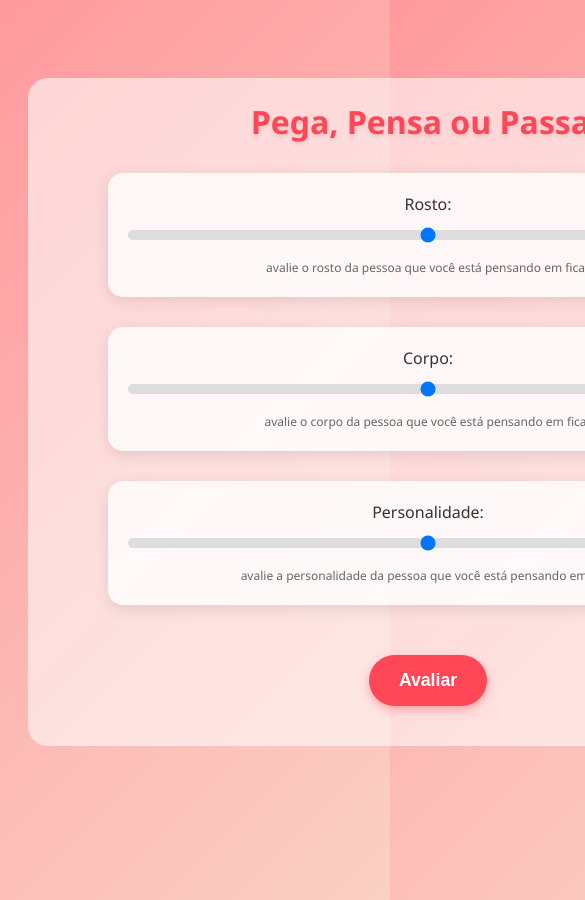
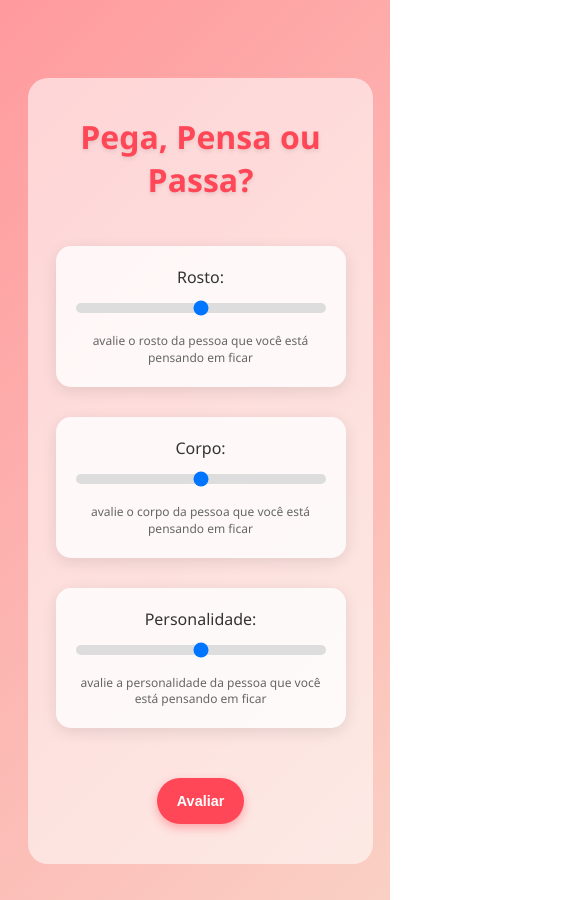
Before and after one commit to pdrobull/ppp, a plain HTML site: page index.html in a window 390 px wide. Shown: the top 900 px of the page, 585 px wide, since content can reach past the window. Drawn offline with Linux system fonts and the light colour scheme.

Commit message:
Add files via upload

```diff
--- a/style.css
+++ b/style.css
@@ -7,7 +7,7 @@ body {
     min-height: 100vh;
 }
 
-div.title{
+div.title {
     background-color: rgba(255, 255, 255, 0.568);
     width: 800px;
     margin-left: auto;
@@ -22,7 +22,7 @@ h1 {
     color: #ff4757;
     font-family: 'Segoe UI', sans-serif;
     font-weight: 600;
-    text-shadow: 0 2px 4px rgba(0,0,0,0.1);
+    text-shadow: 0 2px 4px rgba(0, 0, 0, 0.1);
 }
 
 .scale {
@@ -95,3 +95,32 @@ button:hover {
     transform: translateY(-2px);
     box-shadow: 0 6px 15px rgba(255, 71, 87, 0.5);
 }
+
+@media (max-width: 600px) {
+    div.title {
+        width: 345px;
+        margin-left: 0px;
+        margin-right: 0px;
+        margin-top: 50px;
+        border-radius: 20px;
+        padding-top: 1px;
+        padding-bottom: 20px;
+    }
+
+    h1 {
+        padding: 15px;
+    }
+
+    .scale {
+        width: 250px;
+    }
+
+    button {
+        padding: 15px 20px;
+        font-size: 0.9em;
+    }
+
+    .slider-value {
+        font-size: 10px;
+    }
+}
```
